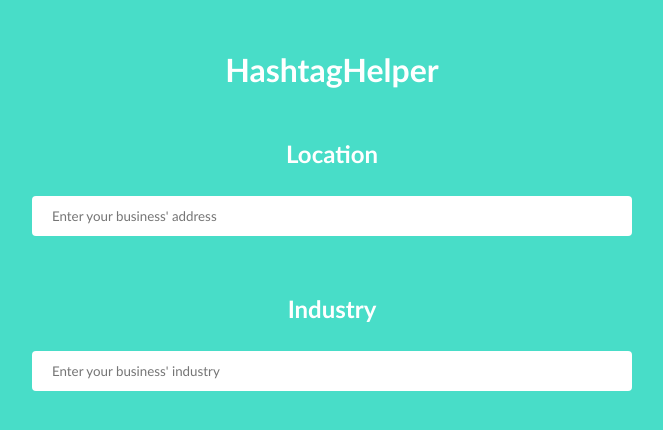
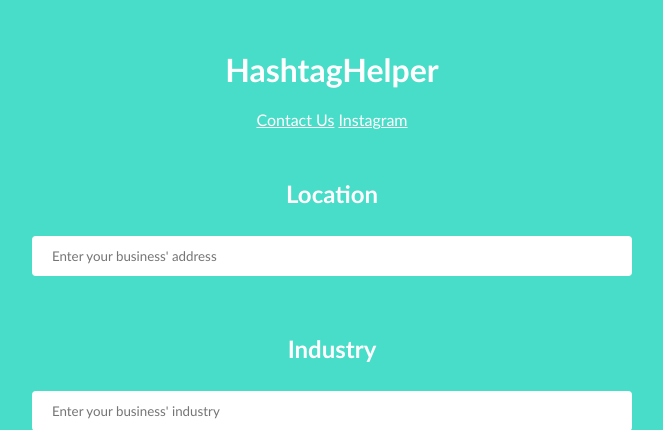
Before and after one commit to Pattles/HashtagHelper, a Flask app: page / in a window 1280 px wide. Shown: the top 430 px of the page, without its empty margins (308-971 px from the left). Run offline with Flask 3, Linux system fonts and the light colour scheme; some libraries are stand-ins or nearby versions.

Commit message:
added <header> with our links

```diff
--- a/static/style.css
+++ b/static/style.css
@@ -13,6 +13,10 @@ p {
     text-align: left;
     color: white;
     margin: 0 29%;
+}
+
+.our_links {
+    text-align: center
 }
 
 form {
--- a/templates/index.html
+++ b/templates/index.html
@@ -39,6 +39,10 @@
     </head>
 <body onload="initAutocomplete()">
     <h1>HashtagHelper</h1>
+    <p class="our_links">
+        <a href="mailto:info.socialtechllc@gmail.com?subject=HashtagHelper" target="_blank">Contact Us</a>
+        <a href="https://www.instagram.com/hashtaghelperofficial/" target="_blank">Instagram</a>
+    </p>
     <div class="center">
         <form action="/submit" method="POST" class="form">
             <h2>Location</h2>
```
